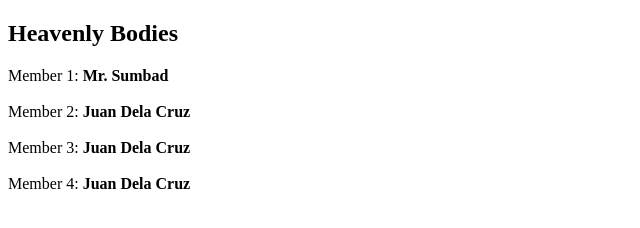
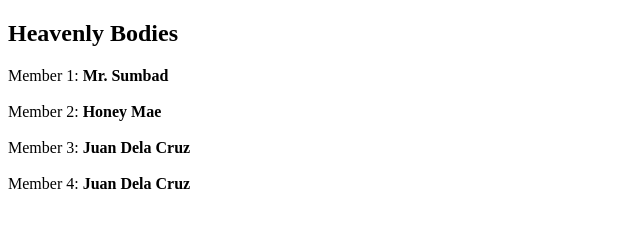
Before and after one commit to lobendino22/BSIT3B25, a plain HTML site: page index.html in a window 1280 px wide. Shown: the full height of the page, 0-640 px from the left. Drawn offline with Linux system fonts and the light colour scheme.

Commit message:
Update index.html

```diff
--- a/index.html
+++ b/index.html
@@ -12,7 +12,7 @@
     <strong>Mr. Sumbad </strong><br><br
 
     <label>Member 2:</label>
-    <strong>Juan Dela Cruz </strong><br><br>
+    <strong>Honey Mae </strong><br><br>
 
     <label>Member 3:</label>
    <strong>Juan Dela Cruz </strong><br><br
```
